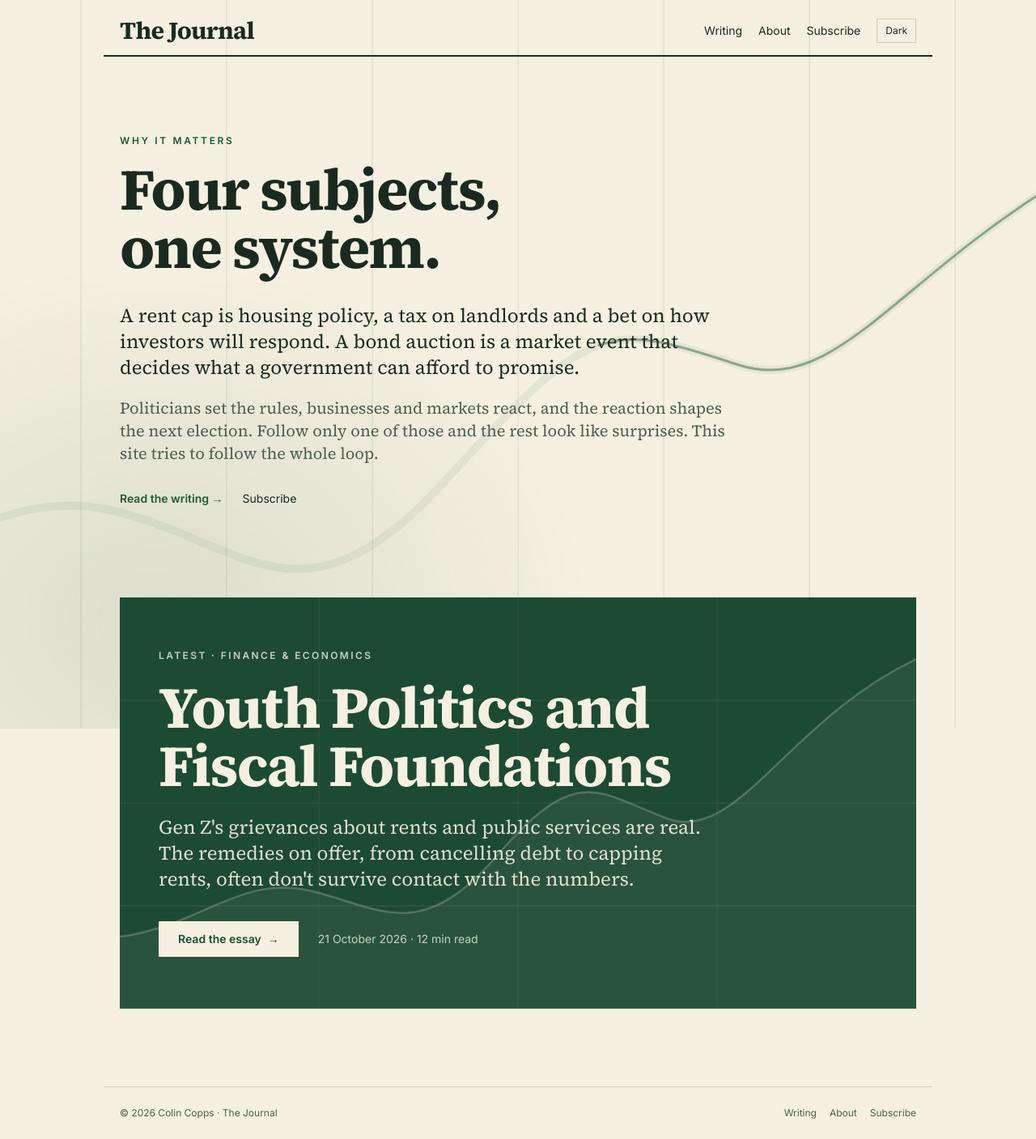
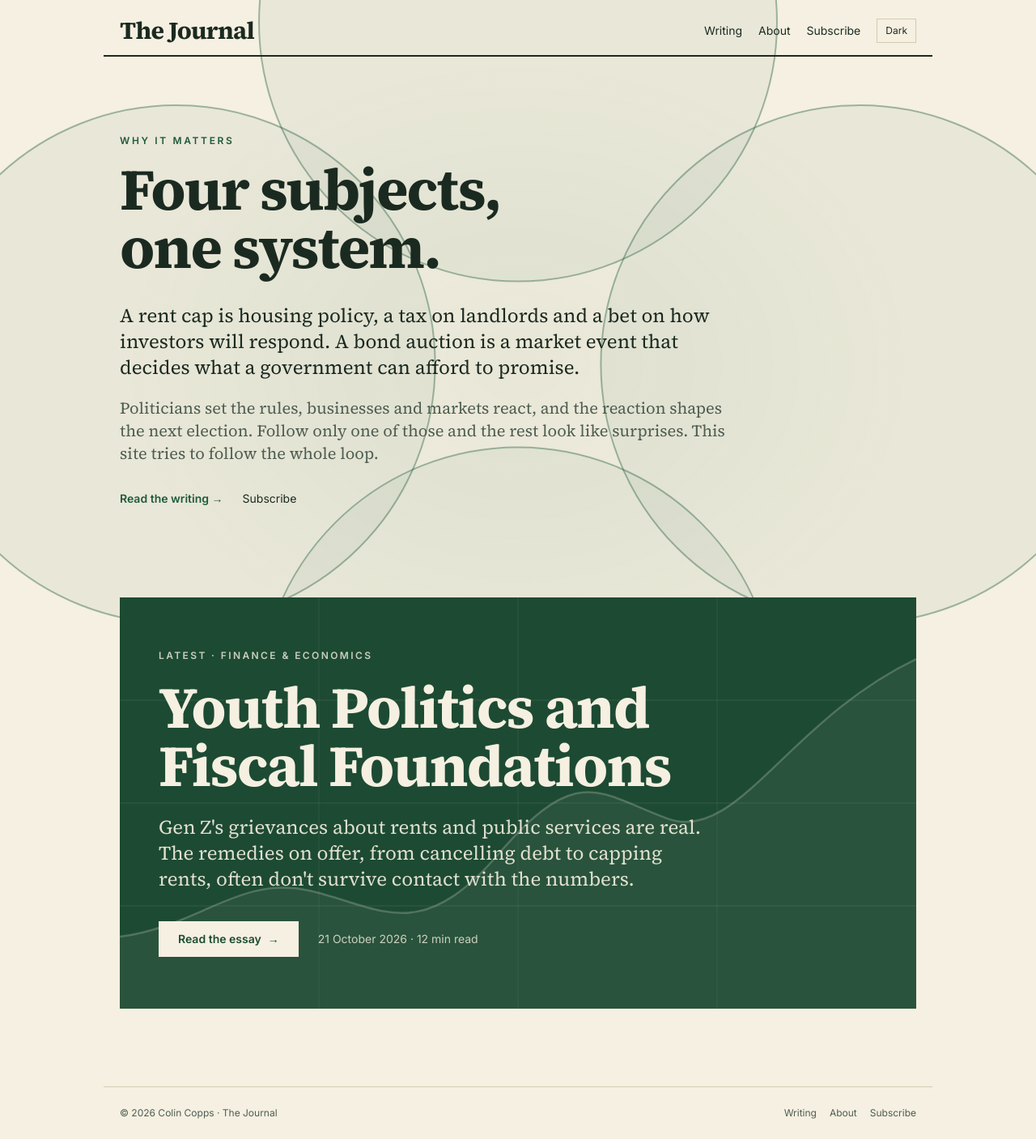
Before and after one commit to The-JournaI/the-journai.github.io, a Jekyll site: the page built from index.html, in a window 1280 px wide. Shown: the whole page at 81% size. Built offline with Jekyll 4.4.1, drawn with Linux system fonts in a browser that asks for light colours; nearby versions of some CDN libraries.

Commit message:
Four-circle scroll background

```diff
--- a/index.html
+++ b/index.html
@@ -3,11 +3,13 @@ layout: default
 ---
 <div class="fixed inset-0 -z-10 pointer-events-none" aria-hidden="true">
   <div id="glow" class="absolute inset-0"></div>
-  <svg class="absolute inset-0 w-full h-full" viewBox="0 0 1000 500" preserveAspectRatio="xMidYMid slice">
-    <g id="grid" stroke="var(--accent)" stroke-opacity=".08"></g>
-    <path d="M-20 420C80 410 130 330 220 350S350 440 450 330 560 220 650 250 780 130 1020 60" fill="none" stroke="var(--accent)" stroke-width="10" stroke-opacity=".07" stroke-linecap="round" vector-effect="non-scaling-stroke"/>
-    <path id="line" pathLength="1" d="M-20 420C80 410 130 330 220 350S350 440 450 330 560 220 650 250 780 130 1020 60" fill="none" stroke="var(--accent)" stroke-opacity=".45" stroke-width="3" stroke-linecap="round" vector-effect="non-scaling-stroke" stroke-dasharray="1" stroke-dashoffset="1"/>
-    <circle id="dot" r="8" fill="var(--accent)" stroke="var(--paper)" stroke-width="3" vector-effect="non-scaling-stroke"/>
+  <svg class="absolute inset-0 w-full h-full" viewBox="0 0 1000 1000" preserveAspectRatio="xMidYMid slice">
+    <g id="rings" style="transform-origin:500px 500px">
+      <circle class="rc" r="250" fill="var(--accent)" fill-opacity=".05" stroke="var(--accent)" stroke-opacity=".4" stroke-width="2" vector-effect="non-scaling-stroke"/>
+      <circle class="rc" r="250" fill="var(--accent)" fill-opacity=".05" stroke="var(--accent)" stroke-opacity=".4" stroke-width="2" vector-effect="non-scaling-stroke"/>
+      <circle class="rc" r="250" fill="var(--accent)" fill-opacity=".05" stroke="var(--accent)" stroke-opacity=".4" stroke-width="2" vector-effect="non-scaling-stroke"/>
+      <circle class="rc" r="250" fill="var(--accent)" fill-opacity=".05" stroke="var(--accent)" stroke-opacity=".4" stroke-width="2" vector-effect="non-scaling-stroke"/>
+    </g>
   </svg>
 </div>
 
@@ -42,15 +44,12 @@ layout: default
 
 <script>
 (() => {
-  const $ = id => document.getElementById(id), line = $('line'), dot = $('dot'), grid = $('grid'), glow = $('glow');
-  const len = line.getTotalLength(), NS = 'http://www.w3.org/2000/svg';
-  for (let i = 1; i < 10; i++) { const l = document.createElementNS(NS, 'line'); l.setAttribute('x1', i * 100); l.setAttribute('x2', i * 100); l.setAttribute('y1', 0); l.setAttribute('y2', 500); grid.appendChild(l); }
+  const rings = document.getElementById('rings'), cs = [...rings.querySelectorAll('.rc')], glow = document.getElementById('glow');
   const render = p => {
-    line.style.strokeDashoffset = 1 - p;
-    const pt = line.getPointAtLength(p * len); dot.setAttribute('cx', pt.x); dot.setAttribute('cy', pt.y);
-    dot.style.opacity = p > .005 ? 1 : 0;
-    grid.setAttribute('transform', `translate(${-p * 140} 0)`);
-    glow.style.background = `radial-gradient(60% 70% at ${15 + p * 70}% ${85 - p * 60}%, color-mix(in srgb, var(--accent) ${12 + p * 10}%, transparent), transparent 70%)`;
+    const e = p * p * (3 - 2 * p), d = 330 - e * 250;
+    [[-d, 0], [d, 0], [0, -d], [0, d]].forEach(([x, y], i) => { cs[i].setAttribute('cx', 500 + x); cs[i].setAttribute('cy', 500 + y); });
+    rings.style.transform = `rotate(${e * 90}deg)`;
+    glow.style.background = `radial-gradient(55% 60% at 50% 50%, color-mix(in srgb, var(--accent) ${6 + e * 14}%, transparent), transparent 70%)`;
   };
   if (matchMedia('(prefers-reduced-motion: reduce)').matches) { render(.6); return; }
   let tick = false;
```
